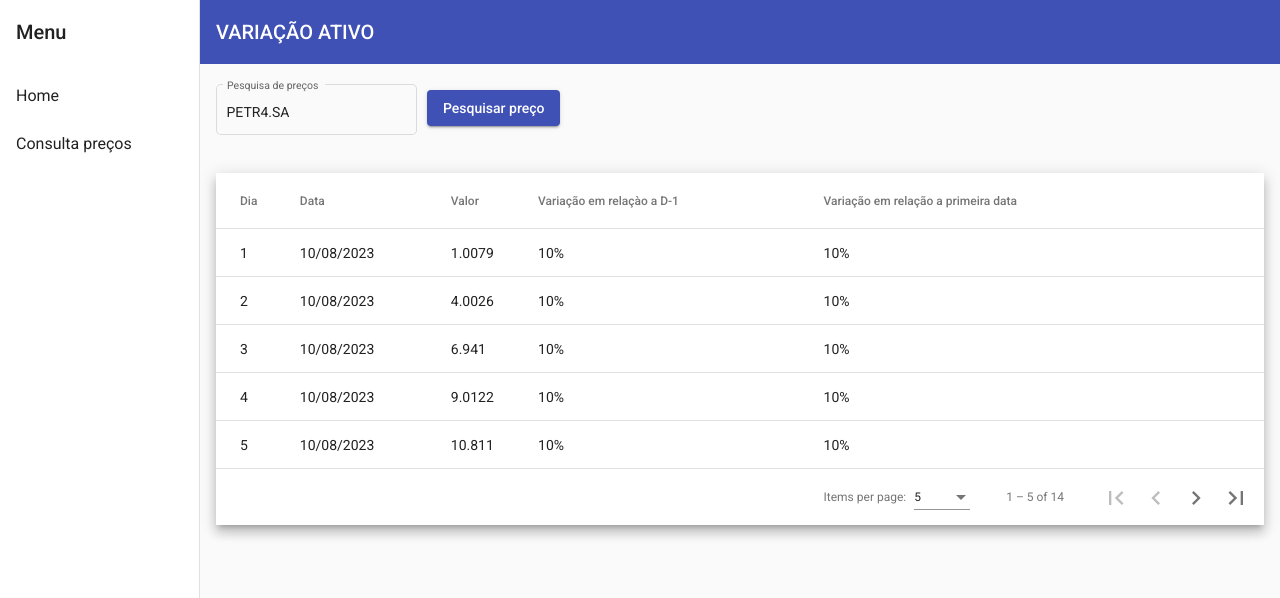
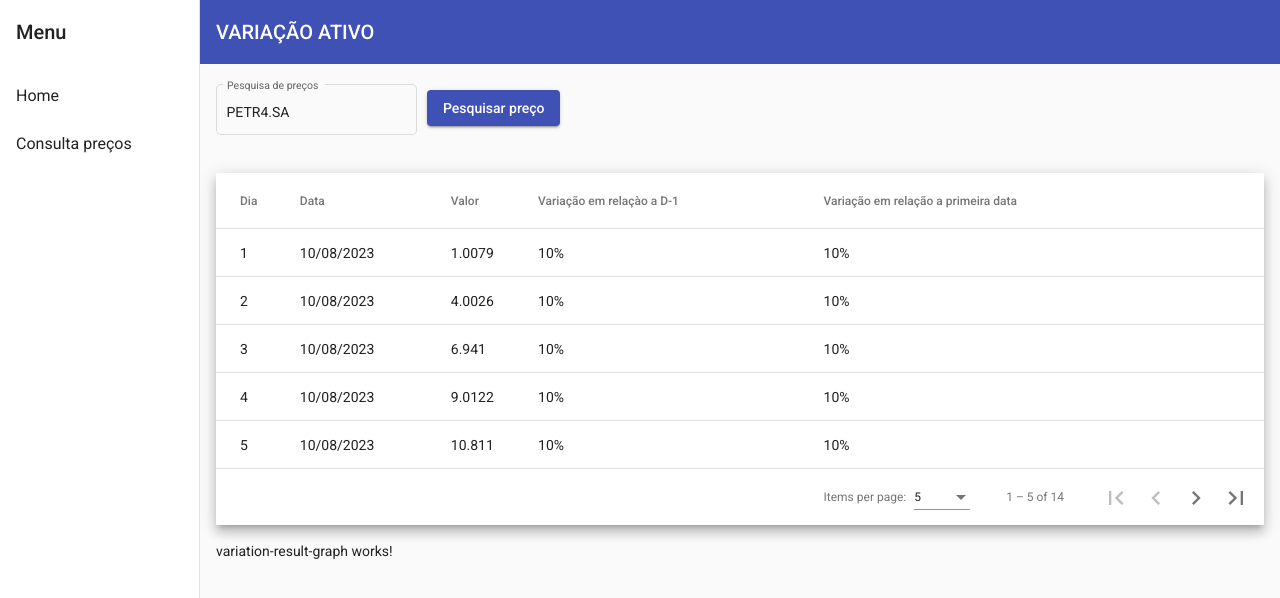
Before and after one commit to brunoscosta17/asset-variation-challenge, an Angular app: page /consult-prices in a window 1280 px wide. Shown: the top 598 px of the page. Built offline with nearby package versions, Linux system fonts and the light colour scheme.

Commit message:
feature: criação do componente VariationResultGraphComponent

```diff
--- /dev/null
+++ b/src/app/components/variation-result-graph/variation-result-graph.component.html
@@ -0,0 +1 @@
+<p>variation-result-graph works!</p>
--- /dev/null
+++ b/src/app/components/variation-result-graph/variation-result-graph.component.ts
@@ -0,0 +1,15 @@
+import { Component, OnInit } from '@angular/core';
+
+@Component({
+  selector: 'app-variation-result-graph',
+  templateUrl: './variation-result-graph.component.html',
+  styleUrls: ['./variation-result-graph.component.scss']
+})
+export class VariationResultGraphComponent implements OnInit {
+
+  constructor() { }
+
+  ngOnInit(): void {
+  }
+
+}
--- a/src/app/modules/consult-prices/consult-prices.component.html
+++ b/src/app/modules/consult-prices/consult-prices.component.html
@@ -56,3 +56,6 @@
 
   </div>
 </div>
+<div class="graph">
+  <app-variation-result-graph></app-variation-result-graph>
+</div>
--- a/src/app/modules/consult-prices/consult-prices.component.scss
+++ b/src/app/modules/consult-prices/consult-prices.component.scss
@@ -39,3 +39,7 @@
 .table {
   padding: 0 1rem;
 }
+
+.graph {
+  padding: 1rem 1rem;
+}
--- a/src/app/modules/consult-prices/consult-prices.module.ts
+++ b/src/app/modules/consult-prices/consult-prices.module.ts
@@ -9,10 +9,12 @@
 import { MatButtonModule } from '@angular/material/button';
 import { MatTableModule } from '@angular/material/table';
 import { MatPaginatorModule } from '@angular/material/paginator';
+import { VariationResultGraphComponent } from 'src/app/components/variation-result-graph/variation-result-graph.component';
 
 @NgModule({
   declarations: [
-    ConsultPricesComponent
+    ConsultPricesComponent,
+    VariationResultGraphComponent
   ],
   imports: [
     CommonModule,
```
Also changed, not shown: src/app/components/variation-result-graph/variation-result-graph.component.scss (added), 1 other file (tests, documents, lock files or other folders).
